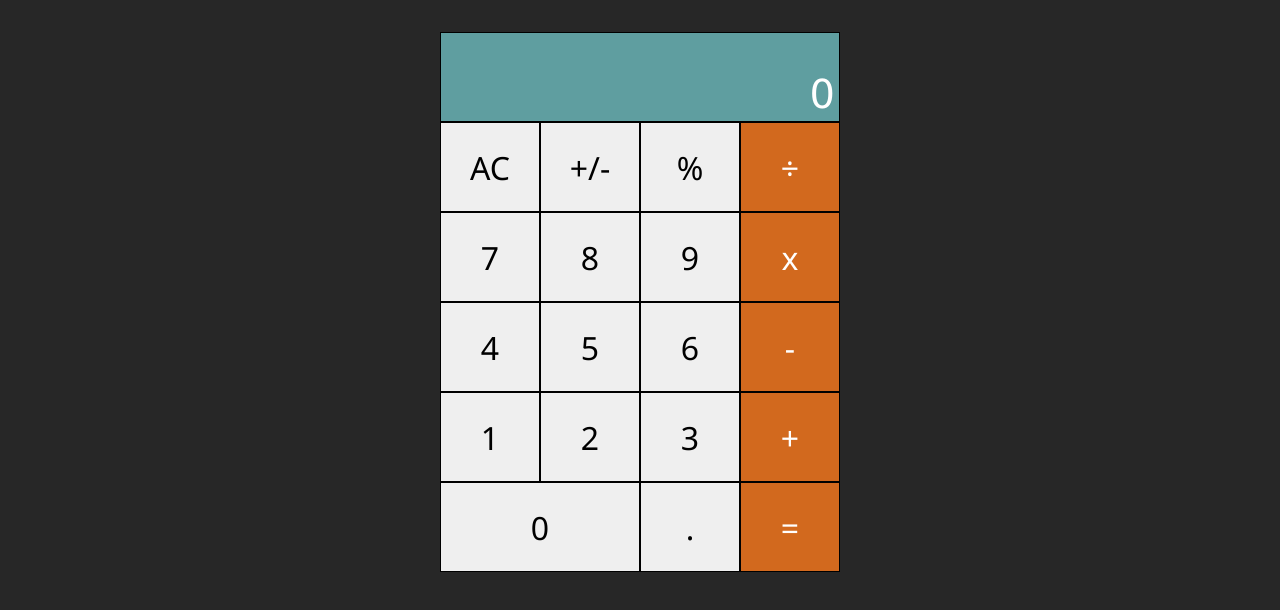
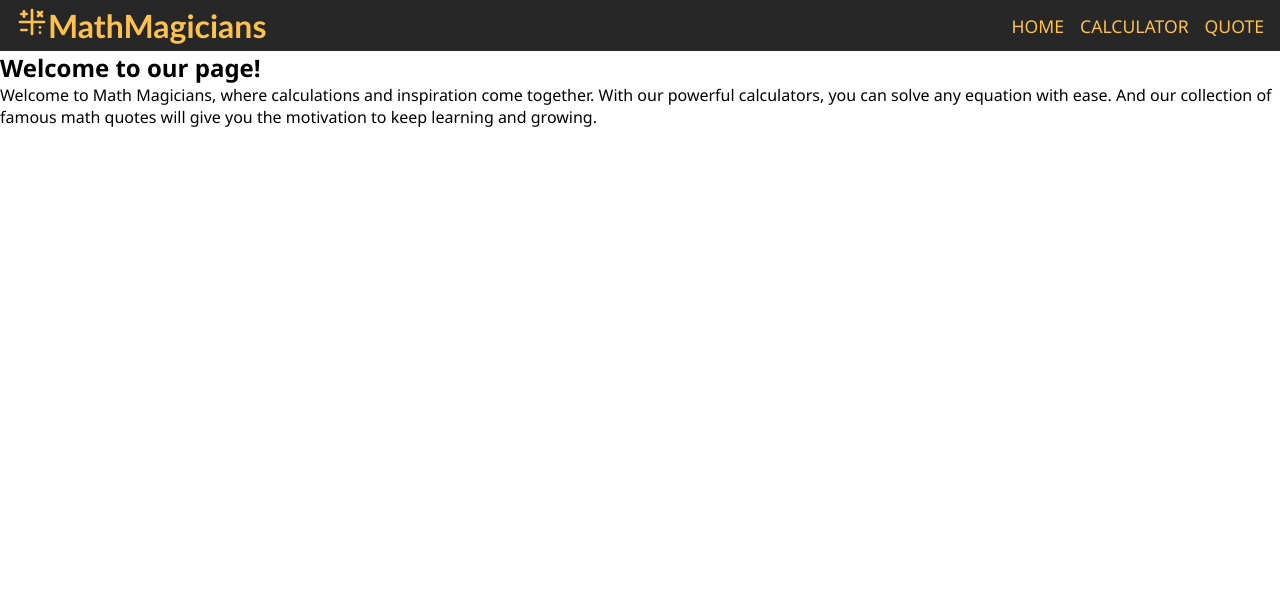
Before and after one commit to IndieCoderMM/math-magicians, a React (Create React App) app: page / in a window 1280 px wide. Shown: the top 610 px of the page. Built offline with nearby package versions, Linux system fonts and the light colour scheme.

Commit message:
Add routes to pages

```diff
--- a/package.json
+++ b/package.json
@@ -10,6 +10,8 @@
     "prop-types": "^15.8.1",
     "react": "^18.2.0",
     "react-dom": "^18.2.0",
+    "react-icons": "^4.7.1",
+    "react-router-dom": "^6.6.2",
     "react-scripts": "5.0.1",
     "web-vitals": "^2.1.4"
   },
--- a/src/index.css
+++ b/src/App.css
@@ -1,11 +1,55 @@
 * {
   box-sizing: border-box;
+  margin: 0;
+  padding: 0;
 }
 
 body {
+  background-color: #fff;
+  font-family: 'Segoe UI', Tahoma, Geneva, Verdana, sans-serif;
+}
+
+:root {
+  --yellow: #ffc14d;
+  --lime: #e0ff4d;
+  --purple: #8450ff;
+  --indigo: #5c38b3;
+}
+
+/* Navbar section  */
+.main-header {
+  width: 100%;
   margin: 0;
-  padding: 0;
+  padding: 0.25rem 1rem;
   background-color: #272727;
+  color: var(--yellow);
+  display: flex;
+  justify-content: space-between;
+  align-items: center;
+}
+
+.title {
+  font-family: 'Trebuchet MS', 'Lucida Sans Unicode', 'Lucida Grande',
+    'Lucida Sans', Arial, sans-serif;
+}
+
+.nav-list {
+  list-style: none;
+  display: flex;
+  justify-content: space-around;
+  gap: 1rem;
+  font-size: 1.1rem;
+}
+
+.nav-link {
+  color: var(--yellow);
+  text-decoration: none;
+  text-transform: uppercase;
+  transition: all 0.3s;
+}
+
+.nav-link:hover {
+  color: var(--lime);
 }
 
 .calculator-grid {
--- a/src/App.js
+++ b/src/App.js
@@ -1,6 +1,20 @@
 import React from 'react';
-import Calculator from './components/Calculator';
+import { Routes, Route } from 'react-router-dom';
+import './App.css';
+import Navbar from './components/Navbar';
+import HomePage from './pages/HomePage';
+import QuotePage from './pages/QuotePage';
+import CalculatorPage from './pages/CalculatorPage';
 
-const App = () => <Calculator />;
+const App = () => (
+  <>
+    <Navbar />
+    <Routes>
+      <Route path="/" element={<HomePage />} />
+      <Route path="/calculator" element={<CalculatorPage />} />
+      <Route path="/quote" element={<QuotePage />} />
+    </Routes>
+  </>
+);
 
 export default App;
--- /dev/null
+++ b/src/components/Navbar.js
@@ -0,0 +1,44 @@
+import React from 'react';
+import { NavLink } from 'react-router-dom';
+import { TbMathSymbols } from 'react-icons/tb';
+
+const Navbar = () => {
+  const links = [
+    {
+      id: 1,
+      text: 'Home',
+      path: '/',
+    },
+    {
+      id: 2,
+      text: 'Calculator',
+      path: '/calculator',
+    },
+    {
+      id: 3,
+      text: 'Quote',
+      path: '/quote',
+    },
+  ];
+  return (
+    <header className="main-header">
+      <h1>
+        <TbMathSymbols />
+        <span className="title">MathMagicians</span>
+      </h1>
+      <nav>
+        <ul className="nav-list">
+          {links.map((link) => (
+            <li key={link.id}>
+              <NavLink to={link.path} className="nav-link">
+                {link.text}
+              </NavLink>
+            </li>
+          ))}
+        </ul>
+      </nav>
+    </header>
+  );
+};
+
+export default Navbar;
--- a/src/index.js
+++ b/src/index.js
@@ -1,11 +1,13 @@
 import React from 'react';
 import ReactDOM from 'react-dom/client';
+import { BrowserRouter } from 'react-router-dom';
 import App from './App';
-import './index.css';
 
 const root = ReactDOM.createRoot(document.getElementById('root'));
 root.render(
   <React.StrictMode>
-    <App />
+    <BrowserRouter>
+      <App />
+    </BrowserRouter>
   </React.StrictMode>,
 );
```
Also changed, not shown: public/index.html (+0 -10 lines), 1 other file (tests, documents, lock files or other folders).
